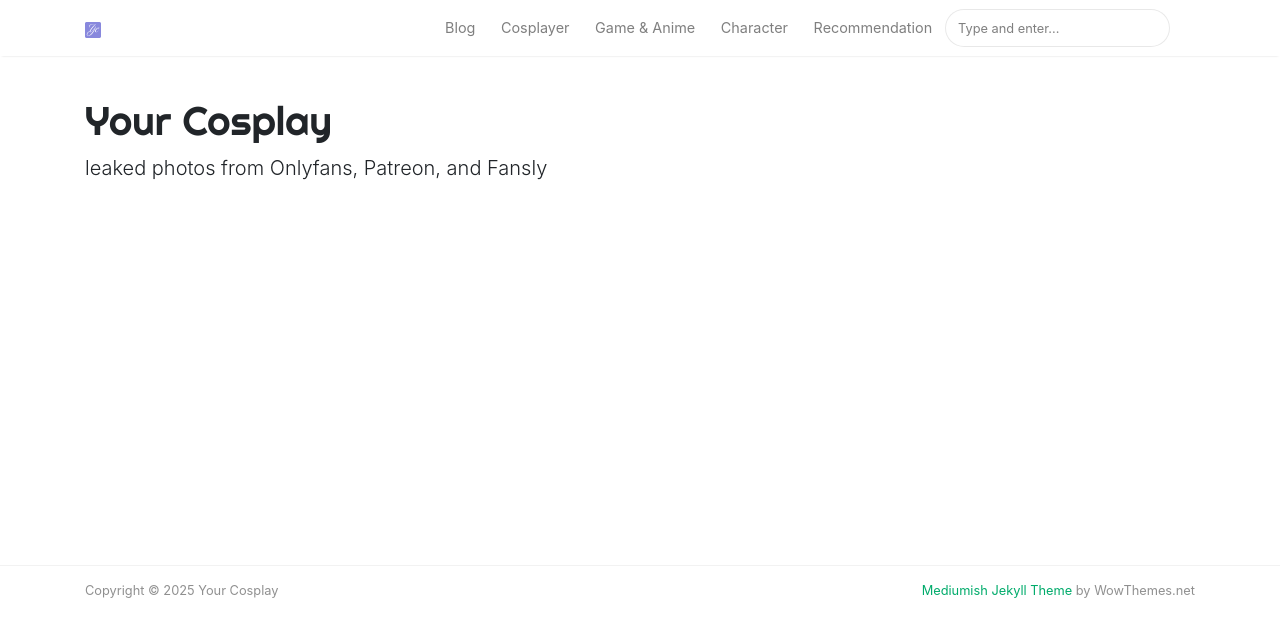
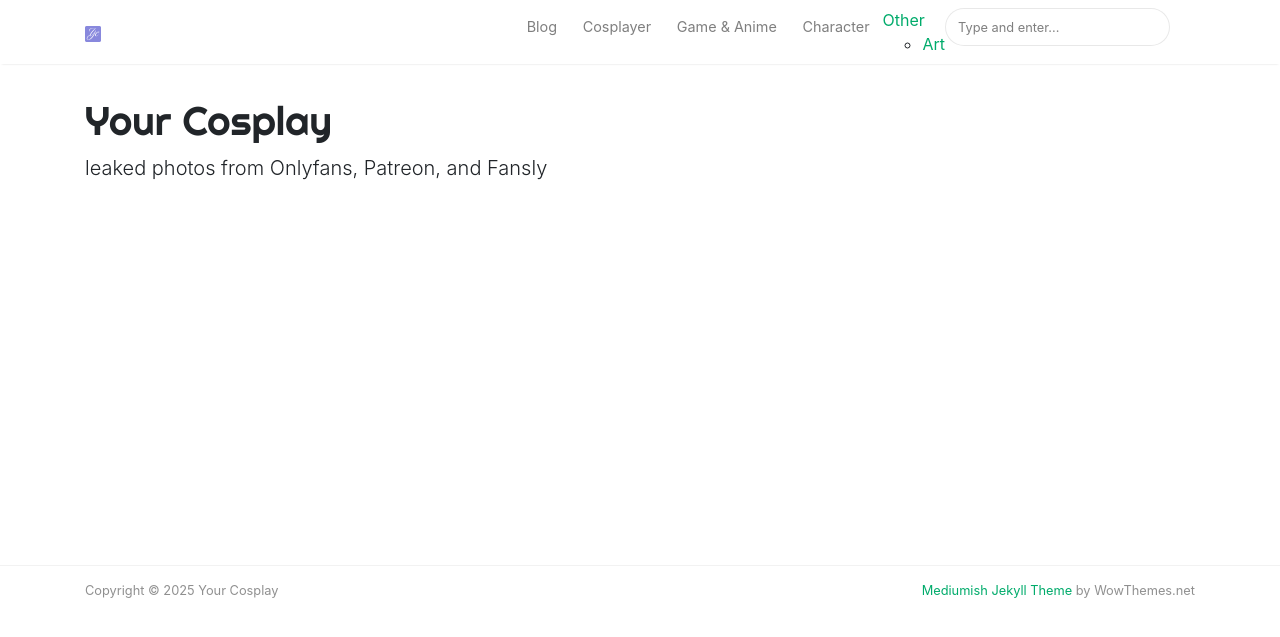
Before and after one commit to yourcosplay/yourcosplay.github.io, a Jekyll site: the page built from _pages/tags.md, in a window 1280 px wide. Shown: the top 637 px of the page. Built offline with Jekyll 4.4.1, drawn with Linux system fonts in a browser that asks for light colours; nearby versions of some CDN libraries.

Commit message:
Update default.html

```diff
--- a/_layouts/default.html
+++ b/_layouts/default.html
@@ -83,8 +83,10 @@
                 <a class="nav-link" href="{{ site.baseurl }}/character">Character</a>
                 </li>
 
-                <li class="nav-item">
-                <a class="nav-link" href="{{ site.baseurl }}/recommendation">Recommendation</a>
+                <li cass =”has-sub”><a href=’#’>Other</a>
+                    <ul>
+                    <li><a href=’https://yourcosplay.github.io/art/’ >Art</a></li>
+                    </ul>
                 </li>
 
 
```
